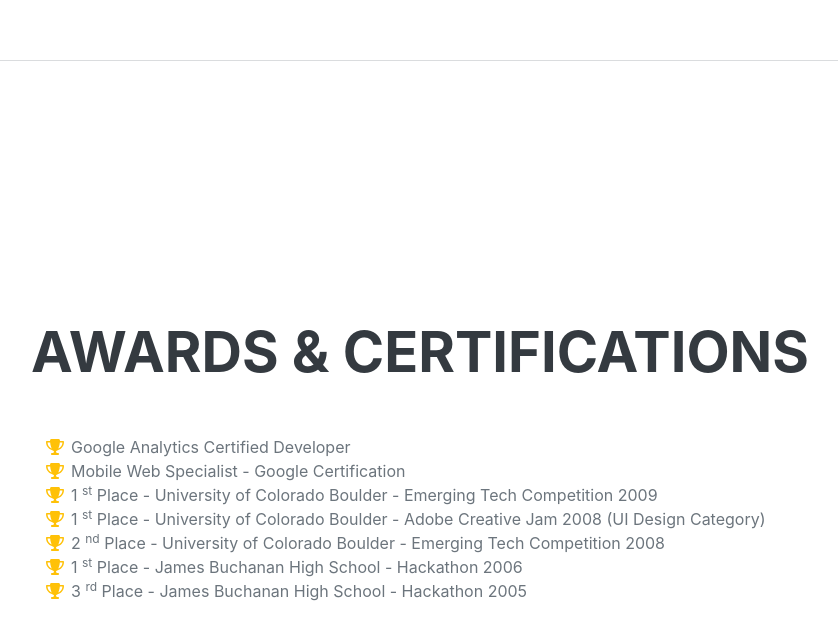
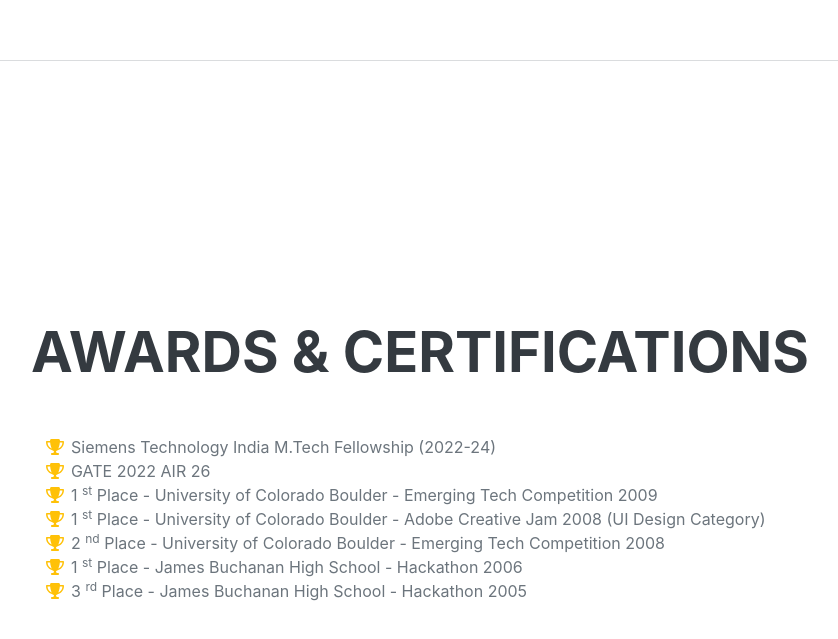
Before and after one commit to Nirbhayberi/nirbhayberi.github.io, a website: page index.html in a window 1280 px wide. Shown: the part 4224-4863 px from the top of the page, without its empty margins (289-1127 px from the left). Drawn offline with nearby package versions, Linux system fonts and the light colour scheme; a web font is replaced by a local one.

Commit message:
Update website contents

```diff
--- a/index.html
+++ b/index.html
@@ -252,11 +252,13 @@
                     <ul class="fa-ul mb-0">
                         <li>
                             <span class="fa-li"><i class="fas fa-trophy text-warning"></i></span>
-                            Google Analytics Certified Developer
+                            Siemens Technology India M.Tech Fellowship (2022-24)
+
                         </li>
                         <li>
                             <span class="fa-li"><i class="fas fa-trophy text-warning"></i></span>
-                            Mobile Web Specialist - Google Certification
+
+    GATE 2022 AIR 26
                         </li>
                         <li>
                             <span class="fa-li"><i class="fas fa-trophy text-warning"></i></span>
```
